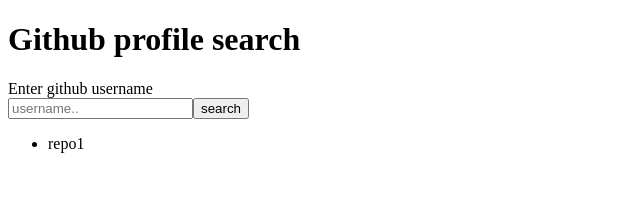
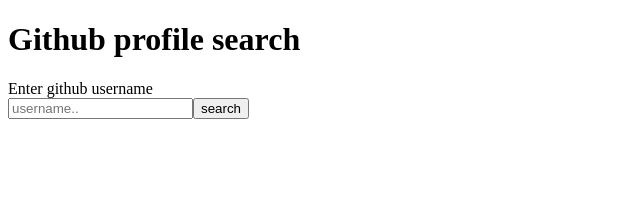
Before and after one commit to lalitghimire/githubUserSearch, a React (Create React App) app: page / in a window 1280 px wide. Shown: the top 209 px of the page, without its empty margins (0-640 px from the left). Built offline with nearby package versions, Linux system fonts and the light colour scheme.

Commit message:
working solution

```diff
--- a/src/App.js
+++ b/src/App.js
@@ -1,19 +1,42 @@
+import axios from 'axios'
 import React, { useState } from 'react'
 
 const App = () => {
     const [searchName, setSearchName] = useState('')
+    const [repo, setRepo] = useState([])
 
     // event handler for button click
     const handleClick = () => {
-        console.log('button is clicked')
-        console.log(searchName)
+        // console.log('button clicked')
+        // console.log('search name is ', searchName)
+        axios
+            .get(`https://api.github.com/users/${searchName}/repos`)
+            .then((response) => {
+                setRepo(response)
+            })
+            .catch((error) => {
+                console.log('invalid username', error.message)
+            })
+    }
+    console.log('here is repodata', repo.data)
+    const displayInfo = () => {
+        if (repo.length === 0) {
+            return null
+        } else
+            return repo.data.map((repo) => (
+                <p key={repo.id}>
+                    {repo.name} {'  '}
+                    {repo.url}
+                </p>
+            ))
     }
 
     // event handler for search box
     const handleSearch = (e) => {
-        console.log(e.target.value)
+        // console.log(e.target.value)
         setSearchName(e.target.value)
     }
+
     return (
         <div>
             <h1>Github profile search</h1>
@@ -22,11 +45,7 @@
                 <input placeholder='username..' onChange={handleSearch} />
                 <button onClick={handleClick}>search</button>
             </div>
-            <div>
-                <ul>
-                    <li> repo1</li>
-                </ul>
-            </div>
+            <div>{displayInfo()}</div>
         </div>
     )
 }
```
